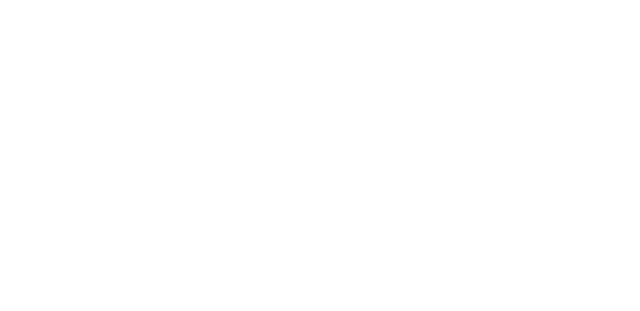
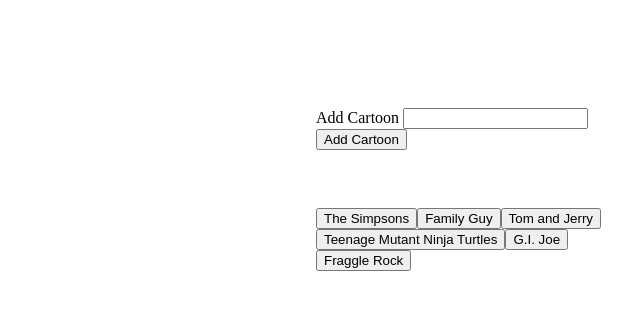
Before and after one commit to bartleyf/Giphy_API, a plain HTML site: page index.html in a window 1280 px wide. Shown: the whole page, without its empty margins (640-1280 px from the left). Drawn offline with nearby package versions, Linux system fonts and the light colour scheme.

Commit message:
js for displaying and adding buttons

```diff
--- a/assets/script.js
+++ b/assets/script.js
@@ -0,0 +1,82 @@
+
+
+
+
+
+var cartoons = ["The Simpsons", "Family Guy", "Tom and Jerry", "Teenage Mutant Ninja Turtles", "G.I. Joe", "Fraggle Rock"];
+
+function alertCartoonName() {
+    console.log($(this).data("name"));
+  }
+
+  // Function for displaying movie data
+  function renderButtons() {
+
+    // Deleting the movies prior to adding new movies
+    // (this is necessary otherwise we will have repeat buttons)
+    $(".buttons").empty();
+
+    for (var i = 0; i < cartoons.length; i++) {
+
+        // Then dynamicaly generating buttons for each movie in the array
+        // This code $("<button>") is all jQuery needs to create the beginning and end tag. (<button></button>)
+        var a = $("<button>");
+        // Adding a class
+        a.addClass("cartoon");
+        // Added a data-attribute
+        a.attr("data-name", cartoons[i]);
+        // Provided the initial button text
+        a.text(cartoons[i]);
+        // Added the button to the HTML
+        $(".buttons").append(a);
+        }
+    }
+
+    $("#add-cartoon").on("click", function(event) {
+        event.preventDefault();
+
+        // This line grabs the input from the textbox
+        var cartoon = $("#cartoon-input").val().trim();
+
+        // The movie from the textbox is then added to our array
+        cartoons.push(cartoon);
+
+        // Calling renderButtons which handles the processing of our movie array
+        renderButtons();
+      });
+
+      // Function for displaying the movie info
+      // We're adding a click event listener to all elements with the class "movie"
+      // We're adding the event listener to the document itself because it will
+      // work for dynamically generated elements
+      // $(".movies").on("click") will only add listeners to elements that are on the page at that time
+      $(document).on("click", ".cartoon", alertCartoonName);
+
+      // Calling the renderButtons function to display the intial buttons
+      renderButtons();
+
+//     $("button").on("click", function() {
+//         var cartoon = $(this).attr("data-cartoon");
+//         var queryURL = "https://api.giphy.com/v1/gifs/search?q=" +
+//         cartoon + "&api_key=dc6zaTOxFJmzC&limit=10";
+
+//     $.ajax({
+//         url: queryURL,
+//         method: "GET"
+//       })
+//       .done(function(response) {
+//         var results = response.data;
+
+//         for (var i = 0; i < results.length; i++) {
+//           var gifDiv = $("<div class='item'>");
+
+//           var cartoonImage = $("<img>");
+//           cartoonImage.attr("src", results[i].images.fixed_height.url);
+
+//           gifDiv.prepend(p);
+//           gifDiv.prepend(cartoonImage);
+
+//           $("#gifs").prepend(gifDiv);
+//         }
+//       });
+//   });
--- a/assets/style.css
+++ b/assets/style.css
@@ -10,7 +10,7 @@
     grid-row: 1;
 }
 
-.images {
+.gifs {
     grid-column: 1 / 4;
     grid-row: 2
 }
--- a/index.html
+++ b/index.html
@@ -7,15 +7,23 @@
     <meta name="description" content="">
     <meta name="viewport" content="width=device-width, initial-scale=1">
     <link rel="stylesheet" href="assets/style.css">
+    <script src="https://cdnjs.cloudflare.com/ajax/libs/jquery/3.2.1/jquery.min.js"></script>
 </head>
 
 <body>
     <div class="wrapper">
         <div class="title"></div>
         <div class="buttons"></div>
-        <div class="images"></div>
-        <div class="add"></div>
+        <div class="gifs"></div>
+        <div class="add">
+            <form id="cartoon-form">
+                <label for="cartoon-input">Add Cartoon</label>
+                <input type="text" id="cartoon-input">
+                <!-- Button triggers new movie to be added -->
+                <input id="add-cartoon" type="submit" value="Add Cartoon">
+              </form>
+        </div>
     </div>
 </body>
-
+<script src="assets/script.js"></script>
 </html>
```
